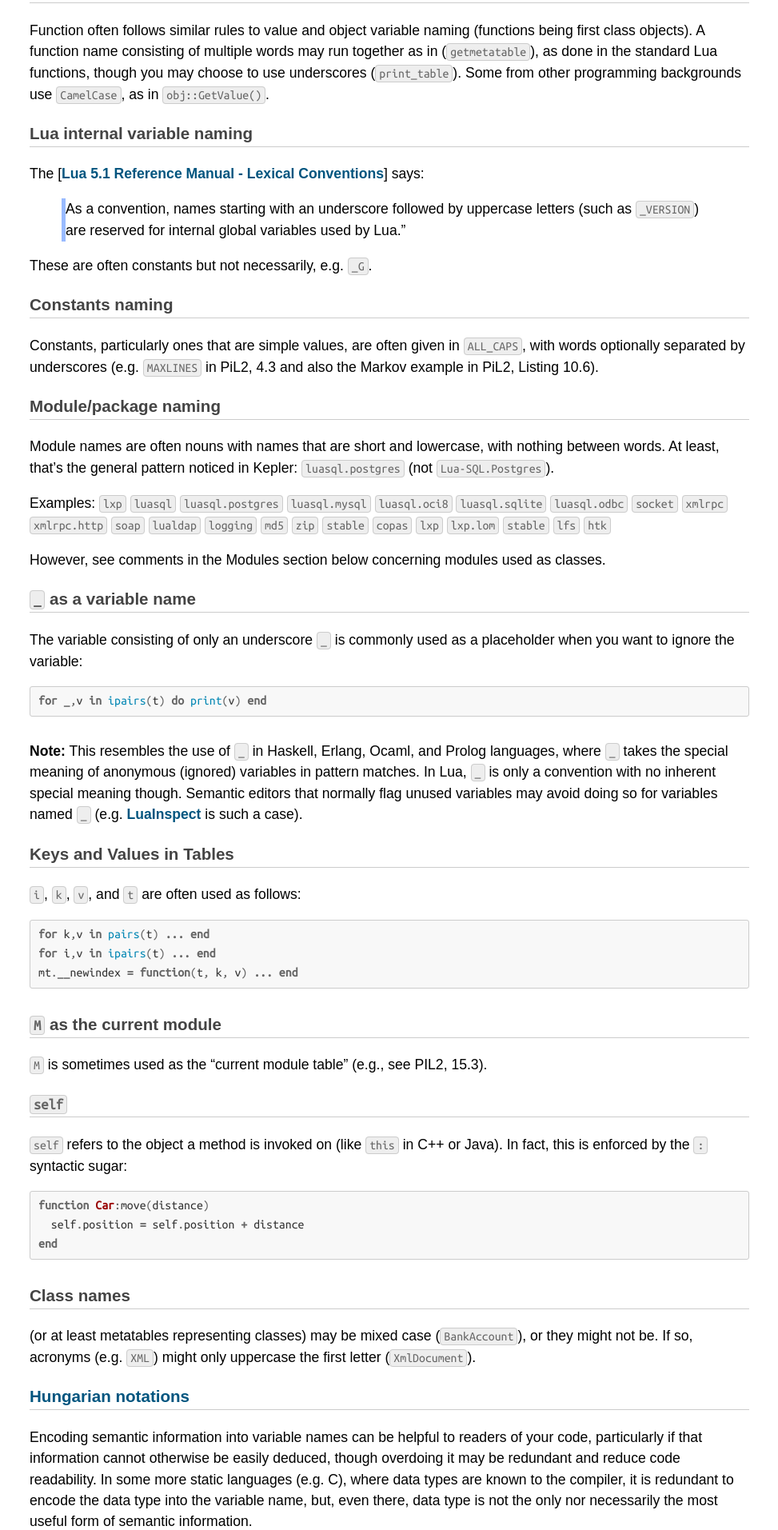
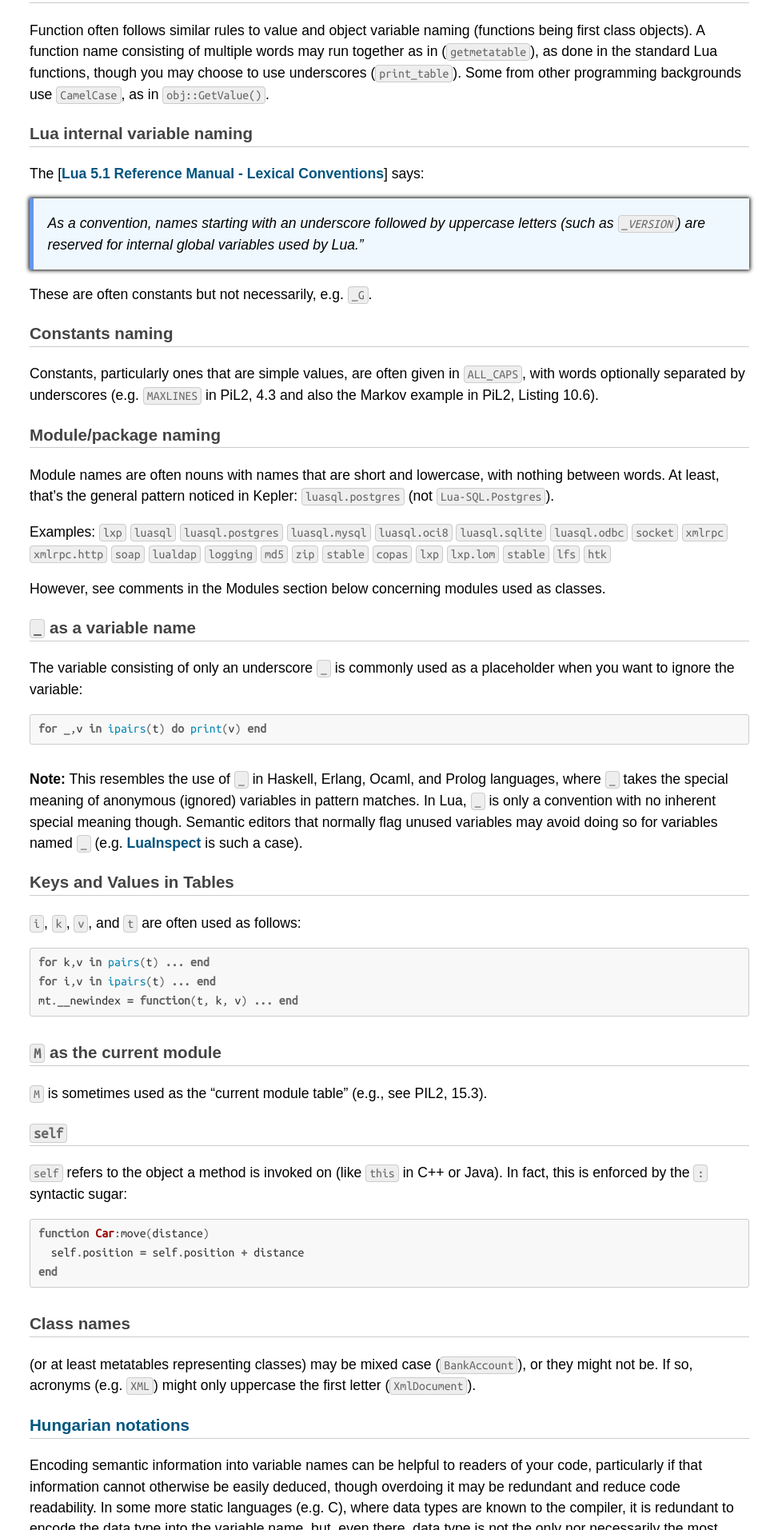
Before and after one commit to beforan/beforan.github.io, a Jekyll site: the page built from Lua/StyleGuide51.md, in a window 1280 px wide. Shown: the part 1184-3097 px from the top of the page at 80% size, without its empty margins (153-1126 px from the left). Built offline with Jekyll 4.4.1, drawn with Linux system fonts in a browser that asks for light colours; some web fonts are replaced; Markdown is read by kramdown in place of the engine named in the settings.

Commit message:
blockquote style

```diff
--- a/css/markdown.css
+++ b/css/markdown.css
@@ -36,7 +36,14 @@ h4 {
 
 /* Other major elements */
 blockquote {
-	border-left: thick solid #99bbff;
+	border-left: thick solid cornflowerblue;
+    margin: 0;
+    padding: 0.01em 1em;
+    background: aliceblue;
+    font-style: italic;
+    -webkit-box-shadow: 0 0 5px 1px black;
+    -moz-box-shadow: 0 0 5px 1px black;
+    box-shadow: 0 0 5px 1px black;
 }
 
 code {
```
